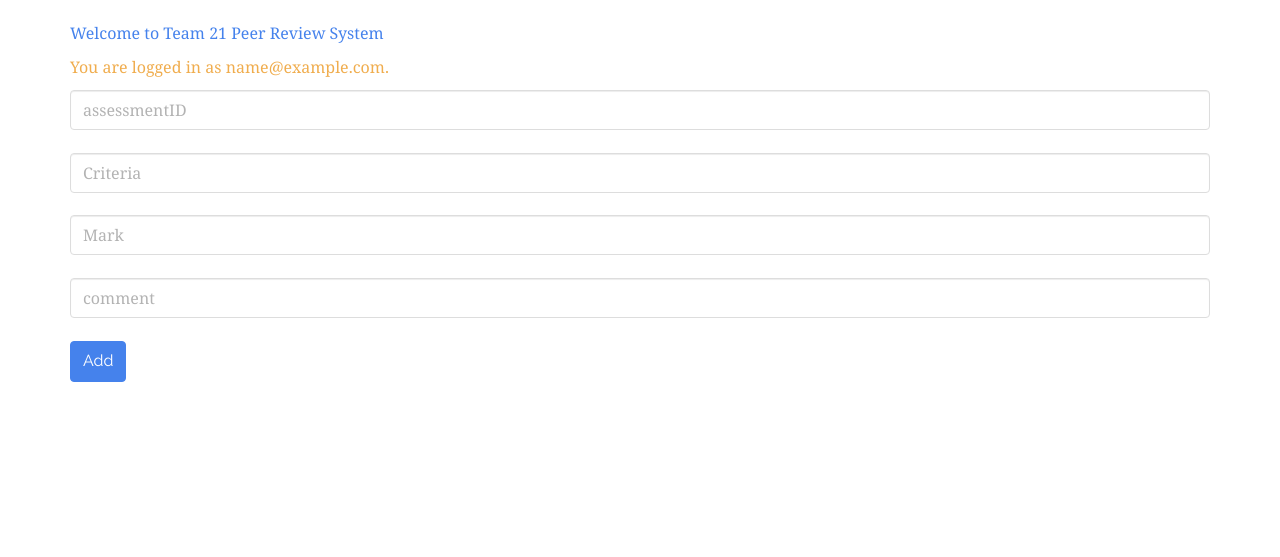
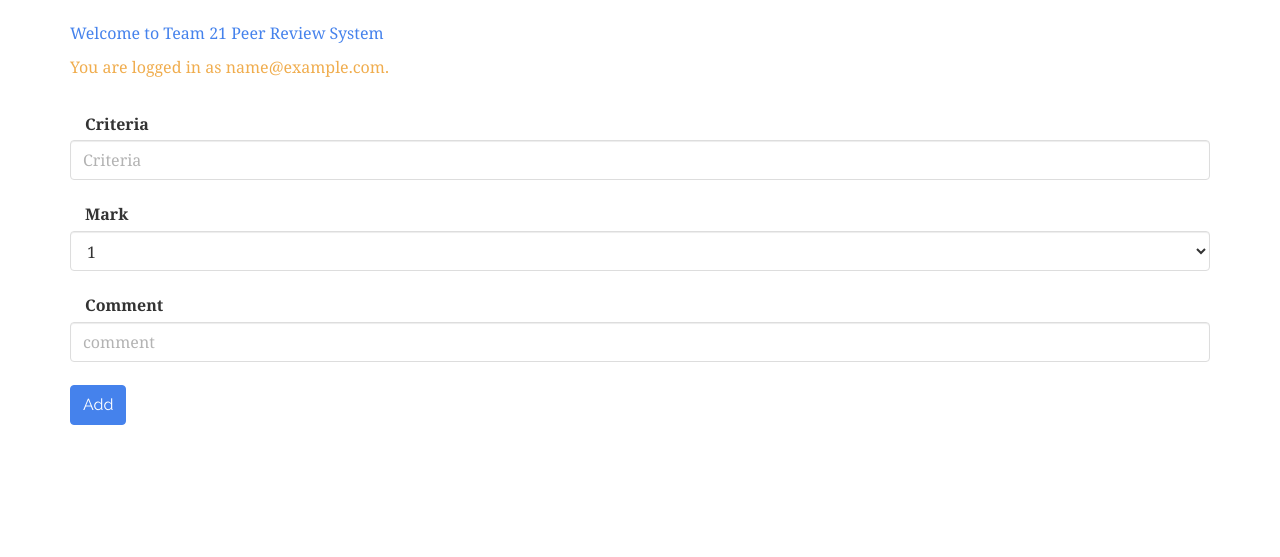
Before and after one commit to pietrop/team21php, a PHP site: page /insert.php in a window 1280 px wide. Shown: the part 66-623 px from the top of the page. Run offline with PHP 8.4, Linux system fonts and the light colour scheme; the visitor is signed in with stand-in values (Sample User, id 1); some libraries are stand-ins or nearby versions.

Commit message:
added assesments with auto increment - hidden field for assesmentID and auto increment in db

```diff
--- a/assessment/assessment.php
+++ b/assessment/assessment.php
@@ -40,10 +40,10 @@ function __construct($assessmentID, $criteria, $mark, $comment){
 	*/
 	function createInsertQuery(){
 		// echo "flag5";
-		if ($this->assessmentID != null){
+		if ($this->criteria != null){
 			// echo "flag6";
-			return 'INSERT INTO assessments(assessmentID, criteria, mark, comment)
-			VALUES ("'.$this->assessmentID.'","'.$this->criteria.'","'.$this->mark.'","'.$this->comment.'")';
+			return 'INSERT INTO assessments(criteria, mark, comment)
+			VALUES ("'.$this->criteria.'","'.$this->mark.'","'.$this->comment.'")';
 		 // echo "flag7";
 		} else {
 			// echo "flag8";
--- a/assessment/insert.php
+++ b/assessment/insert.php
@@ -5,13 +5,32 @@
             <div class='login-forms'>
               <!--IP ADDRESS SHOULD BE CHANGED ON THE NEXT LINE-->
                 <form action="insertAction.php" method="post">
-                	<input id="assessmentID" type="text" name="assessmentID" placeholder="assessmentID" spellcheck="false" class="form-control">
+                  <!-- changed type from text  to hidden as this should be provided by system trhough URL RESTFULL when navigation -->
+                	<input id="assessmentID"  type="hidden" name="assessmentID" placeholder="assessmentID" spellcheck="false" class="form-control" >
                   	<br>
+
+                    <label for="select" class="col-lg-2 control-label">Criteria</label>
                   	<input id="criteria" type="text" name="criteria" placeholder="Criteria" spellcheck="false" class="form-control">
                   	<br>
-                    <input id="mark" type="text" name="mark" placeholder="Mark" class="form-control">
+                    <!-- <input id="mark" type="text" name="mark" placeholder="Mark" class="form-control"> -->
+
+                      <label for="select" class="col-lg-2 control-label">Mark</label>
+
+                        <select class="form-control" id="mark">
+                          <option>1</option>
+                          <option>2</option>
+                          <option>3</option>
+                          <option>4</option>
+                          <option>5</option>
+                        </select>
+
+
+
+
                     <br>
+                   <label for="input" class="col-lg-2 control-label">Comment</label>
                     <input id="comment" type="text" name="comment" placeholder="comment" class="form-control">
+
                     <br>
 
 
```
